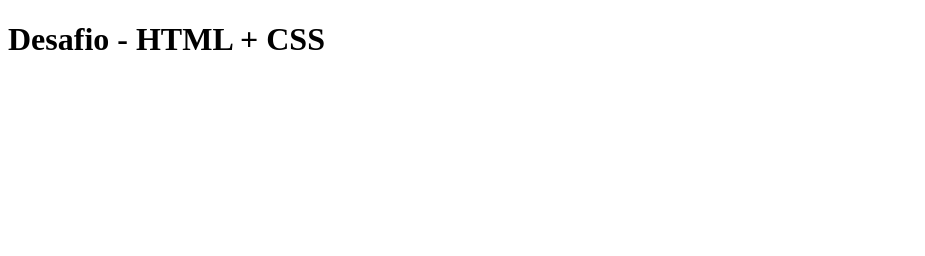
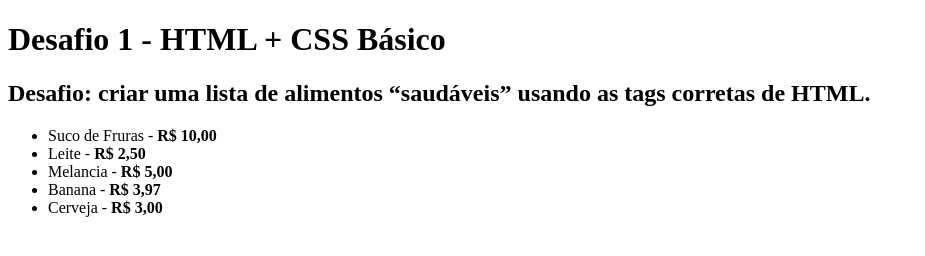
Before and after one commit to andersonquintans/desafios-devquest, a plain HTML site: page html-css-basico/desafio-1/index.html in a window 1280 px wide. Shown: the whole page, without its empty margins (0-925 px from the left). Drawn offline with Linux system fonts and the light colour scheme.

Commit message:
Subindo desafio 1

```diff
--- a/html-css-basico/desafio-1/index.html
+++ b/html-css-basico/desafio-1/index.html
@@ -4,9 +4,21 @@
     <meta charset="UTF-8">
     <meta http-equiv="X-UA-Compatible" content="IE=edge">
     <meta name="viewport" content="width=device-width, initial-scale=1.0">
-    <title>Desafio 1 - HTML + CSS</title>
+    <title>Desafio 1 - HTML + CSS Básico</title>
 </head>
 <body>
-    <h1>Desafio - HTML + CSS</h1>
+    <h1>Desafio 1 - HTML + CSS Básico</h1>
+
+    <h2>Desafio: criar uma lista de alimentos “saudáveis”
+        usando as tags corretas de HTML.</h2>
+
+   <ul>
+       <li>Suco de Fruras - <strong>R$ 10,00</strong></li>
+       <li>Leite - <strong>R$ 2,50</strong></li>
+       <li>Melancia - <strong>R$ 5,00</strong></li>
+       <li>Banana - <strong>R$ 3,97</strong></li>
+       <li>Cerveja - <strong>R$ 3,00</strong></li>
+   </ul>
+
 </body>
 </html>
```
Also changed, not shown: 2 other files.
